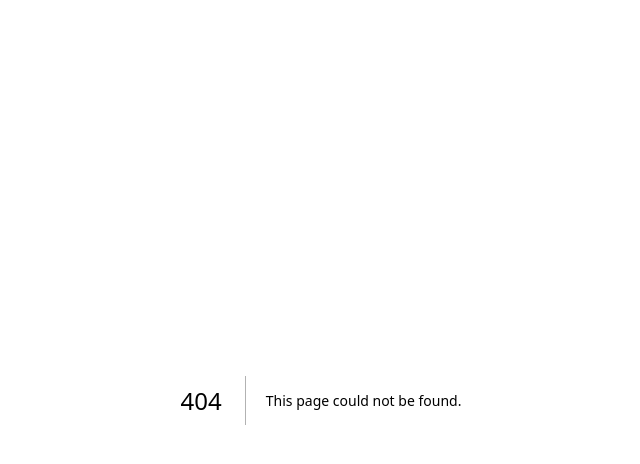
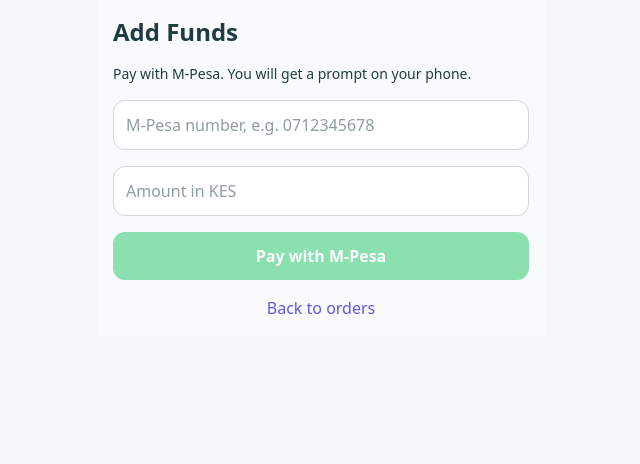
Before and after one commit to fredrickpaul/Difft, a Next.js app: page /app/add-funds in a window 1280 px wide. Before the commit this address had no page. Shown: the top 464 px of the page, without its empty margins (319-959 px from the left). Built offline with nearby package versions, Linux system fonts and the light colour scheme.

Commit message:
Create page.tsx

```diff
--- /dev/null
+++ b/app/app/add-funds/page.tsx
@@ -0,0 +1,118 @@
+"use client";
+
+import { useState } from "react";
+import Link from "next/link";
+import { createClient, type SupabaseClient } from "@supabase/supabase-js";
+
+let client: SupabaseClient | null = null;
+function getSupabase() {
+  if (!client) {
+    client = createClient(
+      process.env.NEXT_PUBLIC_SUPABASE_URL!,
+      (process.env.NEXT_PUBLIC_SUPABASE_ANON_KEY ??
+        process.env.NEXT_PUBLIC_SUPABASE_PUBLISHABLE_KEY)!
+    );
+  }
+  return client;
+}
+
+export default function AddFundsPage() {
+  const [phone, setPhone] = useState("");
+  const [amount, setAmount] = useState("");
+  const [busy, setBusy] = useState(false);
+  const [msg, setMsg] = useState("");
+
+  async function pay() {
+    setMsg("");
+    setBusy(true);
+    const supabase = getSupabase();
+
+    const { data } = await supabase.auth.getSession();
+    const token = data?.session?.access_token;
+    if (!token) {
+      setBusy(false);
+      setMsg("Please log in first at /login.");
+      return;
+    }
+
+    const res = await fetch("/api/mpesa/stkpush", {
+      method: "POST",
+      headers: {
+        "Content-Type": "application/json",
+        Authorization: `Bearer ${token}`,
+      },
+      body: JSON.stringify({ phone, amount: Number(amount) }),
+    });
+    const out = await res.json();
+    if (!res.ok) {
+      setBusy(false);
+      setMsg(out.error ?? "Could not start the payment.");
+      return;
+    }
+
+    setMsg("Check your phone and enter your M-Pesa PIN.");
+
+    for (let i = 0; i < 40; i++) {
+      await new Promise((r) => setTimeout(r, 3000));
+      const { data: dep } = await supabase
+        .from("deposits")
+        .select("status")
+        .eq("id", out.depositId)
+        .single();
+      if (dep?.status === "completed") {
+        setBusy(false);
+        setMsg("Payment received. Your wallet has been topped up.");
+        return;
+      }
+      if (dep?.status === "failed") {
+        setBusy(false);
+        setMsg("The payment was cancelled or failed. You can try again.");
+        return;
+      }
+    }
+    setBusy(false);
+    setMsg("Still waiting. If you paid, your balance will update shortly.");
+  }
+
+  const box =
+    "w-full rounded-xl border border-gray-300 bg-white p-3 text-[#203C43]";
+
+  return (
+    <main className="mx-auto max-w-md space-y-4 bg-gray-50 p-4">
+      <h1 className="text-2xl font-bold text-[#203C43]">Add Funds</h1>
+      <p className="text-sm text-[#203C43]">
+        Pay with M-Pesa. You will get a prompt on your phone.
+      </p>
+
+      <input
+        className={box}
+        type="tel"
+        placeholder="M-Pesa number, e.g. 0712345678"
+        value={phone}
+        onChange={(e) => setPhone(e.target.value)}
+      />
+      <input
+        className={box}
+        type="number"
+        min={1}
+        placeholder="Amount in KES"
+        value={amount}
+        onChange={(e) => setAmount(e.target.value)}
+      />
+
+      <button
+        onClick={pay}
+        disabled={busy || !phone || !amount}
+        className="w-full rounded-xl bg-[#20C765] p-3 font-semibold text-white disabled:opacity-50"
+      >
+        {busy ? "Waiting for payment..." : "Pay with M-Pesa"}
+      </button>
+
+      {msg && <p className="text-sm text-[#203C43]">{msg}</p>}
+
+      <Link href="/order" className="block text-center text-[#6057E8]">
+        Back to orders
+      </Link>
+    </main>
+  );
+}
```
